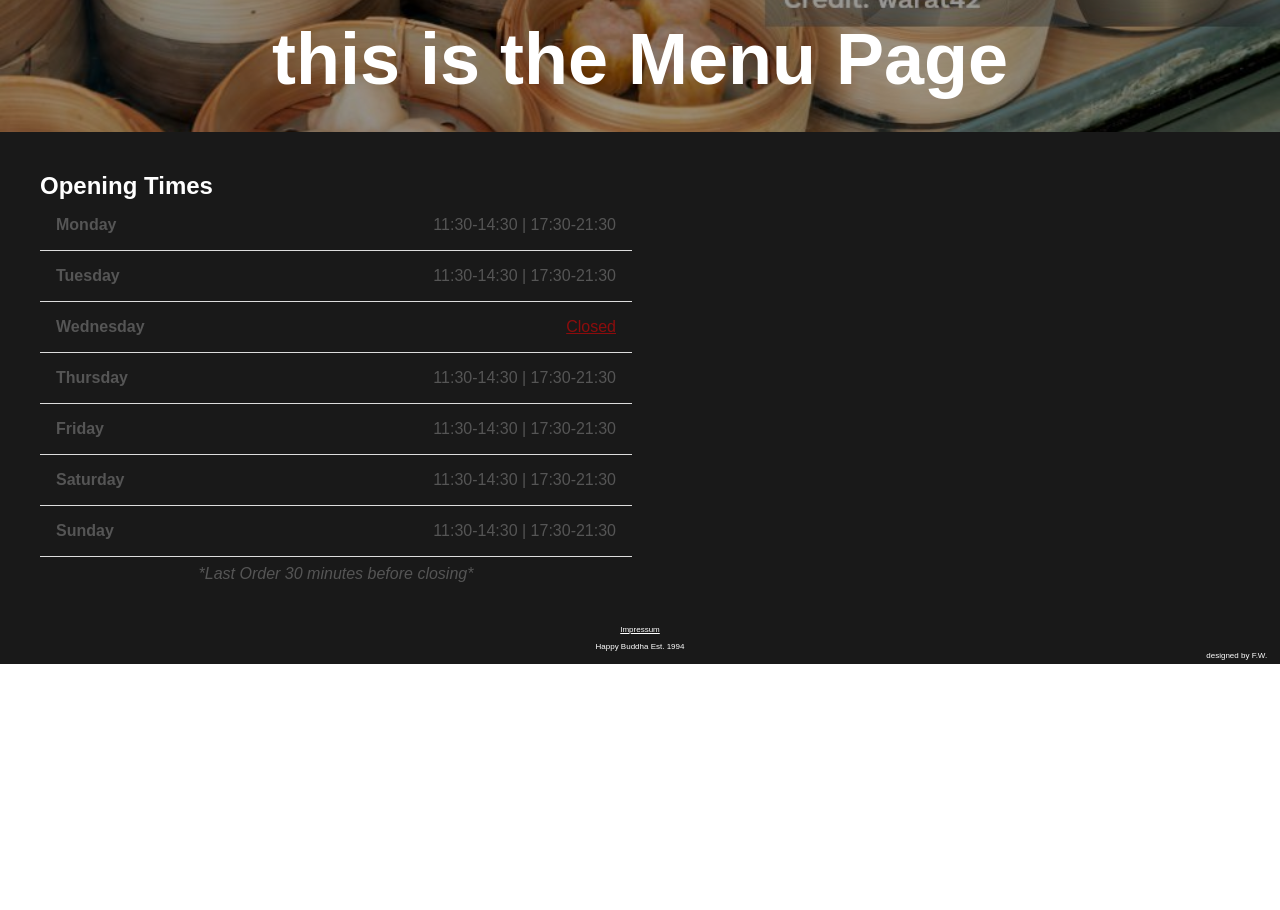
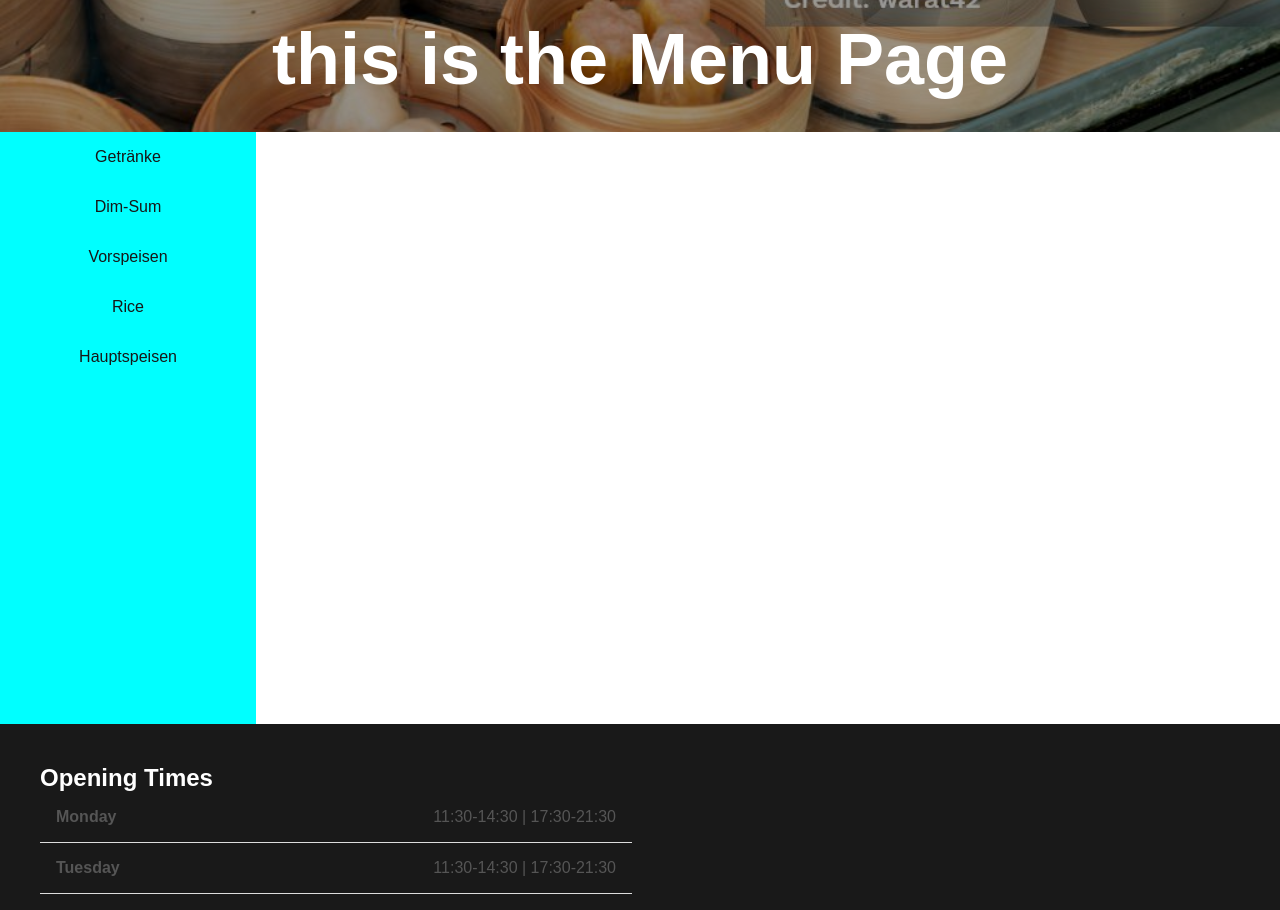
Before and after one commit to Wong-Flo/hb-website, a Next.js app: page /Menu in a window 1280 px wide. Shown: the part 460-1370 px from the top of the page. Before the commit the page ends 1124 px from the top, so only its background shows below. Built offline with nearby package versions, Linux system fonts and the light colour scheme.

Commit message:
Add sections to menu/ and adding design for pdf,

```diff
--- a/app/Menu/Menu.module.css
+++ b/app/Menu/Menu.module.css
@@ -0,0 +1,15 @@
+.SectionContainer {
+  width: 100%;
+  height: 37rem;
+  display: flex;
+}
+.SectionLeft {
+  width: 20%;
+  background-color: aqua;
+  align-items: center;
+  justify-content: center;
+  text-align: center;
+}
+.Kategorie {
+  padding: 1rem;
+}
--- a/app/Menu/page.tsx
+++ b/app/Menu/page.tsx
@@ -1,5 +1,29 @@
 import Navbar from '../Navbar/Navbar';
+import styles from './Menu.module.css';
 
 export default function Menu() {
-  return <Navbar titleText="this is the Menu Page" />;
+  return (
+    <>
+      <Navbar titleText="this is the Menu Page" />
+      <div className={styles.SectionContainer}>
+        <div className={styles.SectionLeft}>
+          <div className={styles.Kategorie}>
+            <span>Getränke</span>
+          </div>
+          <div className={styles.Kategorie}>
+            <span>Dim-Sum</span>
+          </div>
+          <div className={styles.Kategorie}>
+            <span>Vorspeisen</span>
+          </div>
+          <div className={styles.Kategorie}>
+            <span>Rice</span>
+          </div>
+          <div className={styles.Kategorie}>
+            <span>Hauptspeisen</span>
+          </div>
+        </div>
+      </div>
+    </>
+  );
 }
```
